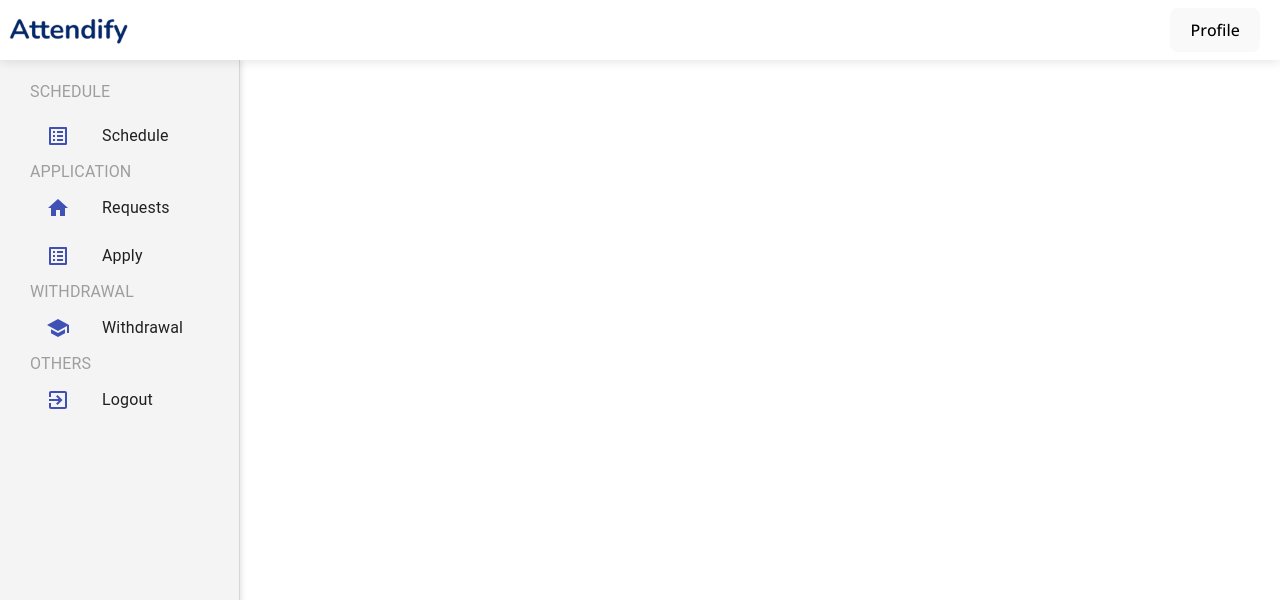
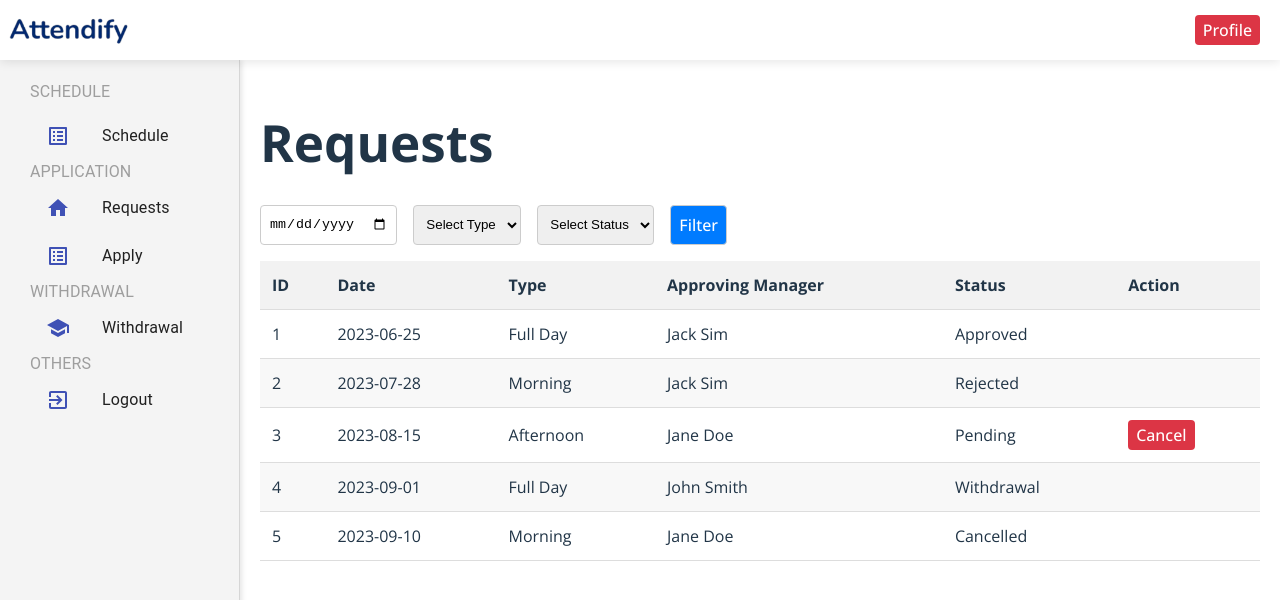
Before and after one commit to ivyn-yak/IS212-G9T5, a React (Vite) app in the folder frontend/: page /1/Staff/Application/Requests in a window 1280 px wide. Shown: the top 600 px of the page. Built offline with nearby package versions, Linux system fonts and the light colour scheme; the HTML template or start-up script is replaced by a standard one.

Commit message:
requests table
can view all requests, search for a request via date, status, type

```diff
--- a/frontend/src/App.jsx
+++ b/frontend/src/App.jsx
@@ -9,6 +9,7 @@ import Navbar from './components/navbar/navbar';
 import ManageerViewTeamSchedule from './pages/ManagerViewTeamSchedule';
 import { useLocation } from 'react-router-dom';
 import './App.css';
+import RequestsView from './pages/RequestsView';
 
 function App() {
   return (
@@ -24,6 +25,8 @@ function App() {
               <Route path="/hr/hr-calendar" element={<HrCalendar />} />
               <Route path="/:staffId/Staff/Schedule" element={<StaffViewSchedule />} />
               <Route path="/:staffId/Manager/Schedule" element={<ManageerViewTeamSchedule />} />
+              <Route path="/:staffId/Staff/Application/Requests" element={<RequestsView />} />
+              <Route path="*" element={<div>404 Not Found</div>} />
             </Routes>
           </div>
         </div>
--- /dev/null
+++ b/frontend/src/components/RequestsTable/RequestsTable.css
@@ -0,0 +1,66 @@
+.request-table {
+    width: 100%;
+    max-width: 1200px;
+    margin: 0 auto;
+  }
+
+  .filter-section {
+    display: flex;
+    gap: 1rem;
+    margin-bottom: 1rem;
+  }
+
+  .filter-section input,
+  .filter-section select,
+  .filter-section button {
+    padding: 0.5rem;
+    border: 1px solid #ccc;
+    border-radius: 4px;
+  }
+
+  .filter-section button {
+    background-color: #007bff;
+    color: white;
+    cursor: pointer;
+  }
+
+  .filter-section button:hover {
+    background-color: #0056b3;
+  }
+
+  table {
+    width: 100%;
+    border-collapse: collapse;
+  }
+
+  th, td {
+    padding: 12px;
+    text-align: left;
+    border-bottom: 1px solid #ddd;
+  }
+
+  th {
+    background-color: #f2f2f2;
+    font-weight: bold;
+  }
+
+  tr:nth-child(even) {
+    background-color: #f8f8f8;
+  }
+
+  tr:hover {
+    background-color: #e8e8e8;
+  }
+
+  button {
+    padding: 0.25rem 0.5rem;
+    background-color: #dc3545;
+    color: white;
+    border: none;
+    border-radius: 4px;
+    cursor: pointer;
+  }
+
+  button:hover {
+    background-color: #c82333;
+  }
--- /dev/null
+++ b/frontend/src/components/RequestsTable/RequestsTable.jsx
@@ -0,0 +1,104 @@
+import React, { useState } from 'react';
+import './RequestsTable.css';
+
+// Mock data
+const mockData = [
+  { id: 1, date: '2023-06-25', type: 'Full Day', approvingManager: 'Jack Sim', status: 'Approved' },
+  { id: 2, date: '2023-07-28', type: 'Morning', approvingManager: 'Jack Sim', status: 'Rejected' },
+  { id: 3, date: '2023-08-15', type: 'Afternoon', approvingManager: 'Jane Doe', status: 'Pending' },
+  { id: 4, date: '2023-09-01', type: 'Full Day', approvingManager: 'John Smith', status: 'Withdrawal' },
+  { id: 5, date: '2023-09-10', type: 'Morning', approvingManager: 'Jane Doe', status: 'Cancelled' },
+];
+
+const RequestsTable = () => {
+  const [requests, setRequests] = useState(mockData);
+  const [filteredRequests, setFilteredRequests] = useState(mockData);
+  const [filters, setFilters] = useState({
+    date: '',
+    type: '',
+    status: '',
+  });
+
+  const handleFilter = () => {
+    const filtered = requests.filter(request => {
+      return (
+        (filters.date ? request.date === filters.date : true) &&
+        (filters.type ? request.type === filters.type : true) &&
+        (filters.status ? request.status === filters.status : true)
+      );
+    });
+    setFilteredRequests(filtered);
+  };
+
+  const handleCancel = (id) => {
+    console.log(`Cancelling request with id: ${id}`);
+    const updatedRequests = requests.map(request =>
+      request.id === id ? { ...request, status: 'Cancelled' } : request
+    );
+    setRequests(updatedRequests);
+    setFilteredRequests(updatedRequests);
+  };
+
+  return (
+    <div className="request-table">
+      <div className="filter-section">
+        <input
+          type="date"
+          value={filters.date}
+          onChange={(e) => setFilters({ ...filters, date: e.target.value })}
+        />
+        <select
+          value={filters.type}
+          onChange={(e) => setFilters({ ...filters, type: e.target.value })}
+        >
+          <option value="">Select Type</option>
+          <option value="Full Day">Full Day</option>
+          <option value="Morning">Morning</option>
+          <option value="Afternoon">Afternoon</option>
+        </select>
+        <select
+          value={filters.status}
+          onChange={(e) => setFilters({ ...filters, status: e.target.value })}
+        >
+          <option value="">Select Status</option>
+          <option value="Approved">Approved</option>
+          <option value="Rejected">Rejected</option>
+          <option value="Withdrawal">Withdrawal</option>
+          <option value="Cancelled">Cancelled</option>
+          <option value="Pending">Pending</option>
+        </select>
+        <button onClick={handleFilter}>Filter</button>
+      </div>
+      <table>
+        <thead>
+          <tr>
+            <th>ID</th>
+            <th>Date</th>
+            <th>Type</th>
+            <th>Approving Manager</th>
+            <th>Status</th>
+            <th>Action</th>
+          </tr>
+        </thead>
+        <tbody>
+          {filteredRequests.map((request) => (
+            <tr key={request.id}>
+              <td>{request.id}</td>
+              <td>{request.date}</td>
+              <td>{request.type}</td>
+              <td>{request.approvingManager}</td>
+              <td>{request.status}</td>
+              <td>
+                {request.status === 'Pending' && (
+                  <button onClick={() => handleCancel(request.id)}>Cancel</button>
+                )}
+              </td>
+            </tr>
+          ))}
+        </tbody>
+      </table>
+    </div>
+  );
+};
+
+export default RequestsTable;
--- /dev/null
+++ b/frontend/src/pages/RequestsView.jsx
@@ -0,0 +1,13 @@
+import React from 'react';
+import RequestTable from '../components/RequestsTable/RequestsTable';
+
+const RequestsView = () => {
+  return (
+    <div className="requests-view">
+      <h1>Requests</h1>
+      <RequestTable />
+    </div>
+  );
+};
+
+export default RequestsView;
```
